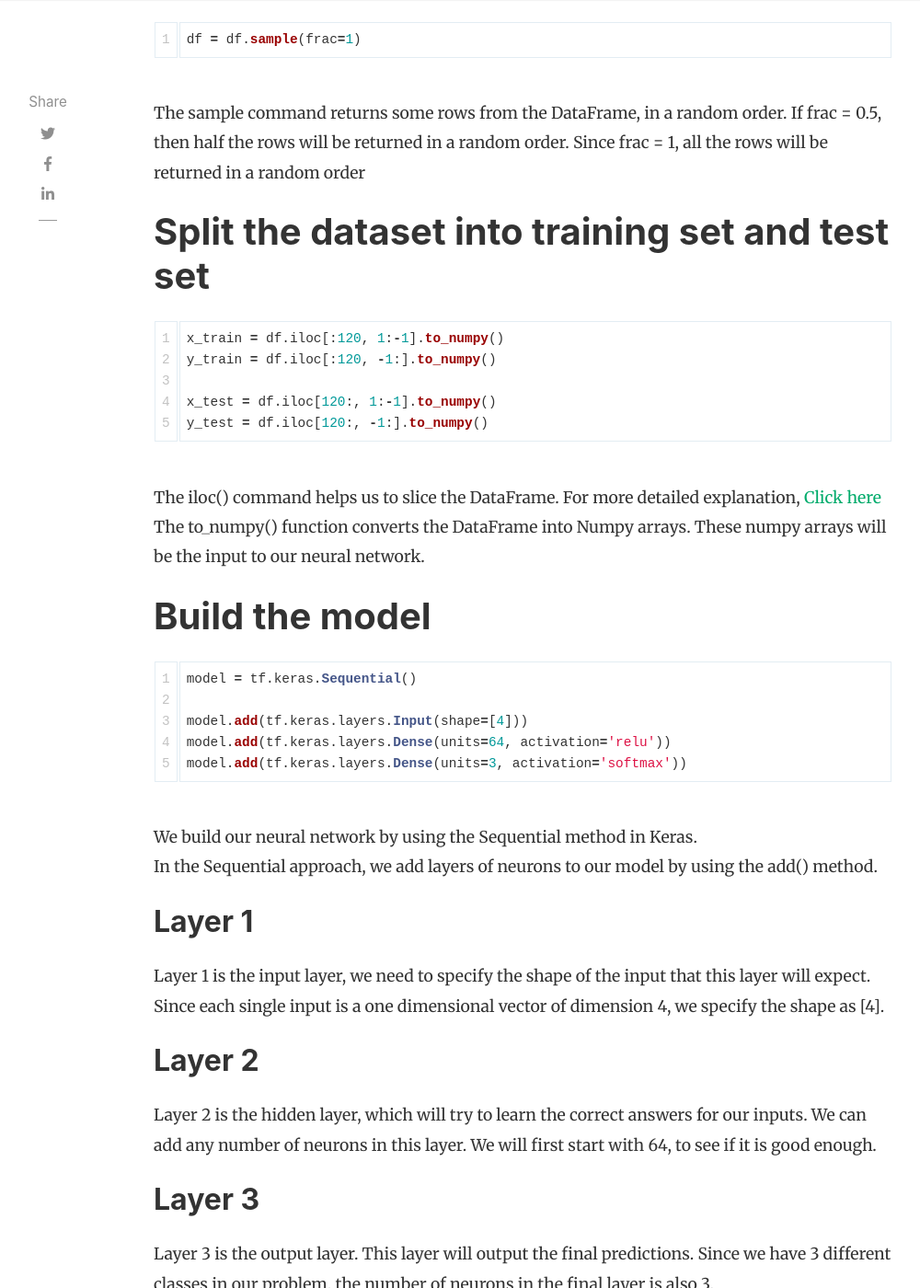
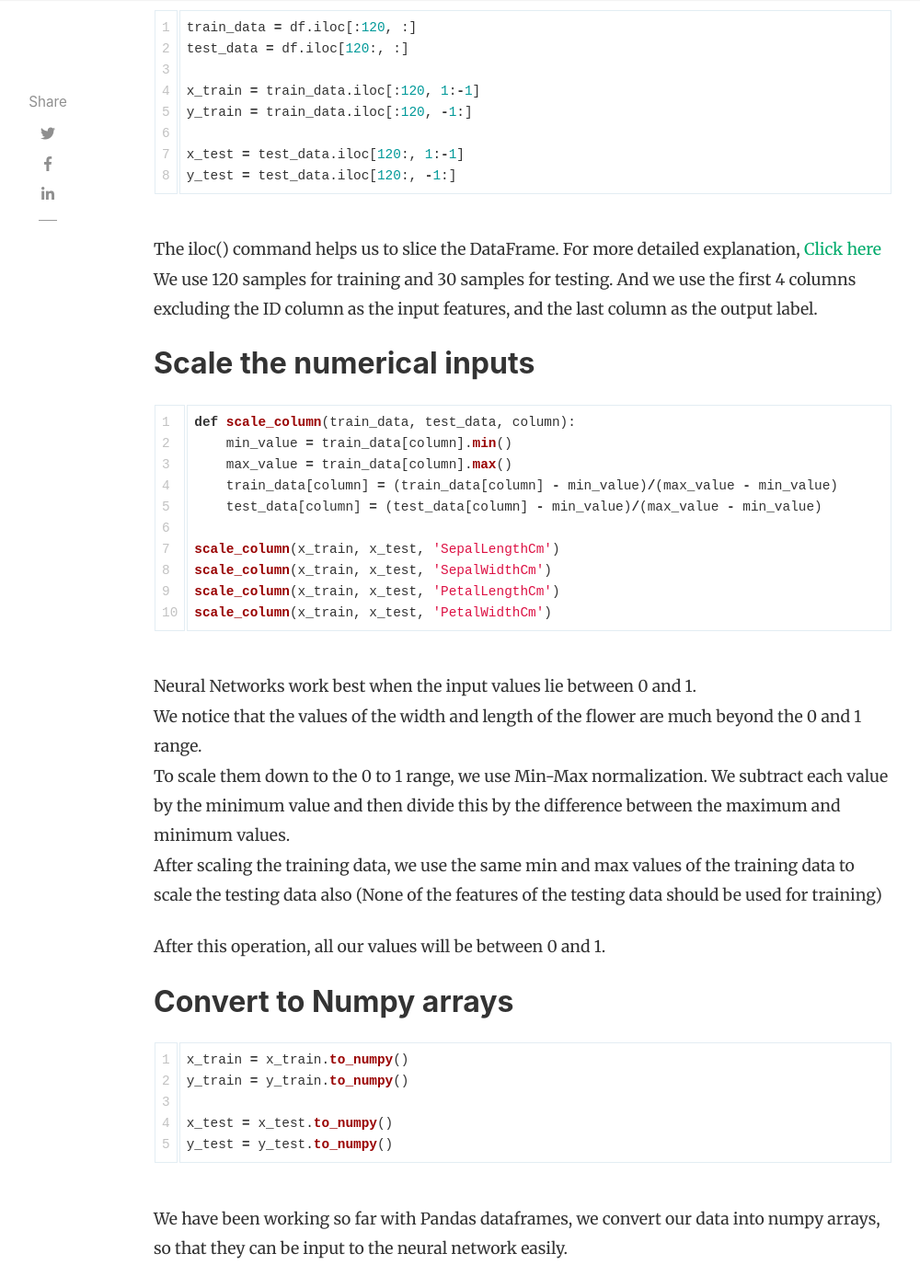
Before and after one commit to thegoodpython/thegoodpython.github.io, a Jekyll site: the page built from _posts/2019-07-17-iris-dataset.md, in a window 1280 px wide and 1400 px high, scrolled down 3241 px. Shown: the whole window at 92% size, without its empty margins (118-1118 px from the left). Built offline with Jekyll 4.4.1, drawn with Linux system fonts in a browser that asks for light colours; nearby versions of some CDN libraries; comment, search, counter and statistics services are not loaded; some of the changed text lies outside the part shown.

Commit message:
upload new articles

````diff
--- a/_posts/2019-07-17-iris-dataset.md
+++ b/_posts/2019-07-17-iris-dataset.md
@@ -10,7 +10,7 @@
 
 You can download the dataset from kaggle.com: [https://www.kaggle.com/uciml/iris](https://www.kaggle.com/uciml/iris). Please note that, you will need to sign in to download the dataset.
 
-# About the dataset
+## About the dataset
 The length and width of the petal and sepal of three iris species are given.
 
 ![Iris species]({{ site.baseurl }}/assets/images/iris-species.png)
@@ -18,36 +18,49 @@
 Given the dimensions of the flower, we will predict the species of the flower.
 There are three Iris species: Iris setosa, Iris versicolor, Iris virginica
 
-The full code can be found here: [Click here](https://nbviewer.jupyter.org/github/rishi93/thegoodpython_notebooks/blob/master/iris-classification.ipynb)
+The full code can be found here: [Click here](https://nbviewer.jupyter.org/github/rishi93/thegoodpython_notebooks/blob/master/iris-classification-new.ipynb)
 
-# Import the libraries
+## Import the libraries
 ```python
+import tensorflow as tf
+import numpy as np
 import pandas as pd
-import tensorflow as tf
+import matplotlib.pyplot as plt
 ```
+We use tensorflow to build the neural network model.
+Numpy is used to handle n-dimensional numpy arrays.
 We use pandas to load the CSV (comma separated values) into a DataFrame. We can extract data from this DataFrame into Numpy arrays. We will use Numpy arrays as input to our Neural Network.
+Matplotlib is used to generate plots. We will plot the loss and accuracy during the training process.
 
-# Read the input data
+## Read the input data
 ```python
 df = pd.read_csv('Iris.csv')
 ```
 The read_csv function reads the CSV file into a Pandas DataFrame.
 To learn more about Pandas: [Click here]({{ site.baseurl }}{% post_url 2019-07-27-pandas-intro %})
 
-# Take a look at the data
+## Take a look at the data
 ```python
 print(df.head())
 ```
 The head() function returns just the first few rows of the DataFrame. If we print the entire DataFrame, then too much space will be taken up.
 
-# Extract the label names
+## Take a look at the number of rows and columns
+```python
+rows, cols = df.shape
+print(rows)
+print(cols)
+```
+We take a look at the total number of samples and the number of features for each sample.
+
+## Extract the label names
 ```python
 label_names = df['Species'].unique()
 print(label_names)
 ```
 We create a list of just the unique values from the 'Species' column of the DataFrame
 
-# Convert label names to integer values
+## Convert label names to integer values
 ```python
 index_and_label = list(enumerate(label_names))
 print(index_and_label)
@@ -61,43 +74,57 @@
 Therefore, We convert the string values to integer values starting from 0.
 The first label name is converted to 0, the second to 1, and so on...
 
-# Normalize the numerical inputs
-```python
-def normalize_column(df, column):
-    max_value = df[column].max()
-    min_value = df[column].min()
-    df[column] = (df[column] - min_value)/(max_value - min_value)
-    return df
-
-df = normalize_column(df, 'SepalLengthCm')
-df = normalize_column(df, 'SepalWidthCm')
-df = normalize_column(df, 'PetalLengthCm')
-df = normalize_column(df, 'PetalWidthCm')
-```
-Neural Networks work best when the input values lie between 0 and 1.
-We notice that the values of the width and length of the flower are much beyond the 0 and 1 range.
-To scale them down to the 0 to 1 range, we use Min-Max normalization. We subtract each value by the minimum value and then divide this by the difference between the maximum and minimum values.
-
-After this operation, all our values will be between 0 and 1.
-
-# Shuffle the dataset
+## Shuffle the dataset
 ```python
 df = df.sample(frac=1)
 ```
 The sample command returns some rows from the DataFrame, in a random order. If frac = 0.5, then half the rows will be returned in a random order. Since frac = 1, all the rows will be returned in a random order
 
-# Split the dataset into training set and test set
+## Split the dataset into training set and test set
 ```python
-x_train = df.iloc[:120, 1:-1].to_numpy()
-y_train = df.iloc[:120, -1:].to_numpy()
+train_data = df.iloc[:120, :]
+test_data = df.iloc[120:, :]
 
-x_test = df.iloc[120:, 1:-1].to_numpy()
-y_test = df.iloc[120:, -1:].to_numpy()
+x_train = train_data.iloc[:120, 1:-1]
+y_train = train_data.iloc[:120, -1:]
+
+x_test = test_data.iloc[120:, 1:-1]
+y_test = test_data.iloc[120:, -1:]
 ```
 The iloc() command helps us to slice the DataFrame. For more detailed explanation, [Click here]({{ site.baseurl }}{% post_url 2019-07-27-pandas-intro %})
-The to_numpy() function converts the DataFrame into Numpy arrays. These numpy arrays will be the input to our neural network.
+We use 120 samples for training and 30 samples for testing. And we use the first 4 columns excluding the ID column as the input features, and the last column as the output label.
 
-# Build the model
+## Scale the numerical inputs
+```python
+def scale_column(train_data, test_data, column):
+    min_value = train_data[column].min()
+    max_value = train_data[column].max()
+    train_data[column] = (train_data[column] - min_value)/(max_value - min_value)
+    test_data[column] = (test_data[column] - min_value)/(max_value - min_value)
+
+scale_column(x_train, x_test, 'SepalLengthCm')
+scale_column(x_train, x_test, 'SepalWidthCm')
+scale_column(x_train, x_test, 'PetalLengthCm')
+scale_column(x_train, x_test, 'PetalWidthCm')
+```
+Neural Networks work best when the input values lie between 0 and 1.
+We notice that the values of the width and length of the flower are much beyond the 0 and 1 range.
+To scale them down to the 0 to 1 range, we use Min-Max normalization. We subtract each value by the minimum value and then divide this by the difference between the maximum and minimum values.
+After scaling the training data, we use the same min and max values of the training data to scale the testing data also (None of the features of the testing data should be used for training)
+
+After this operation, all our values will be between 0 and 1.
+
+## Convert to Numpy arrays
+```python
+x_train = x_train.to_numpy()
+y_train = y_train.to_numpy()
+
+x_test = x_test.to_numpy()
+y_test = y_test.to_numpy()
+```
+We have been working so far with Pandas dataframes, we convert our data into numpy arrays, so that they can be input to the neural network easily.
+
+## Build the model
 ```python
 model = tf.keras.Sequential()
 
@@ -107,34 +134,38 @@
 ```
 We build our neural network by using the Sequential method in Keras.
 In the Sequential approach, we add layers of neurons to our model by using the add() method.
-## Layer 1
+**Layer 1**
 Layer 1 is the input layer, we need to specify the shape of the input that this layer will expect.
 Since each single input is a one dimensional vector of dimension 4, we specify the shape as [4].
-## Layer 2
+**Layer 2**
 Layer 2 is the hidden layer, which will try to learn the correct answers for our inputs. We can add any number of neurons in this layer. We will first start with 64, to see if it is good enough.
-## Layer 3
+The activation function for the hidden layer is usually ReLU.
+**Layer 3**
 Layer 3 is the output layer. This layer will output the final predictions. Since we have 3 different classes in our problem, the number of neurons in the final layer is also 3.
 The output layer will output the probability of the input belonging to each class.
 For example:
 If Neuron 0 outputs 0.8, Neuron 1 outputs 0.1, and Neuron 2 outputs 0.1
 Then we can say with certainity that, the input belongs to class 0.
 (An important thing to note here is that the probabilities all add up to 1)
+The activation function for the output layer in case of multiclass (more than two classes) classification is usually softmax.
 
-# Choose the Loss function and optimizer
+## Choose the Loss function and optimizer
 ```python
 model.compile(optimizer='Adam', loss='sparse_categorical_crossentropy', metrics=['accuracy'])
 ```
 In case of multiclass classification, we will always use categorical_crossentropy as our loss function.
-Adam is a better form of SGD (Stochastic Gradient Descent)
+Since our outputs are not one-hot encoded, we will use the sparse_categorical_crossentropy.
+Adam is a better form of SGD (Stochastic Gradient Descent). We will use Adam as our optimizer.
 We want to focus on improving our accuracy (percentage of correct answers) as our metric.
 
-# Start the training process
+## Start the training process
 ```python
-model.fit(x_train, y_train, epochs=100)
+history = model.fit(x_train, y_train, validation_data=(x_test, y_test), epochs=75)
 ```
-We will train our neural network for 100 iterations. We can increase or decrease the number of iterations, to see which value is better.
+We will train our neural network for 75 iterations. We can increase or decrease the number of iterations, to see which value is better. At the end of each epoch, we will evaluate the trained model with the test set (validation) to check the perfomance on new data.
+We will store the results of each epoch in the history variable, so that we can plot it later.
 
-# Evaluate with test set
+## Evaluate with test set
 ```
 test_loss, test_acc = model.evaluate(x_test, y_test)
 
@@ -142,5 +173,20 @@
 ```
 We run our neural network on the test set. The test set contains examples that the neural network has never seen before. We print the accuracy of the neural network's output for the test set.
 
+## Plot training and validation loss
+```python
+plt.figure(figsize=(20, 10))
+plt.subplot(2, 2, 1)
+plt.plot(history.history['loss'])
+plt.subplot(2, 2, 2)
+plt.plot(history.history['accuracy'])
+plt.subplot(2, 2, 3)
+plt.plot(history.history['val_loss'])
+plt.subplot(2, 2, 4)
+plt.plot(history.history['val_accuracy'])
+plt.show()
+```
+We observe that our training and validation loss decreased steadily while the training and validation accuracy increased steadily. This is a good result.
+
 # Summary
-We have managed to train a neural network to guess the iris species, based on the dimensions of the flower. The accuracy was almost 100%.
+We have managed to train a neural network to guess the iris species, based on the dimensions of the flower. The accuracy was over 90%.
````
Also changed, not shown: _posts/2019-07-28-heart-disease.md (+82 -45 lines), _posts/2019-08-02-credit-fraud.md (added, +10 -0 lines), _posts/2019-08-24-object-detection.md (added, +25 -0 lines).
